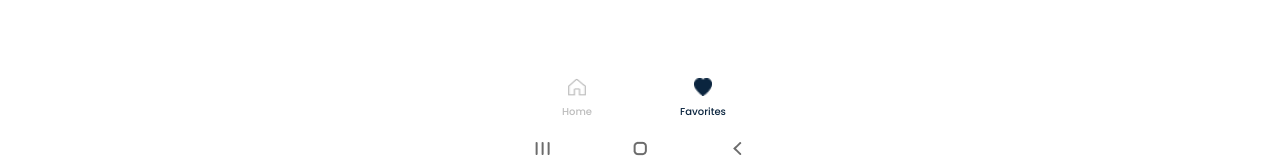
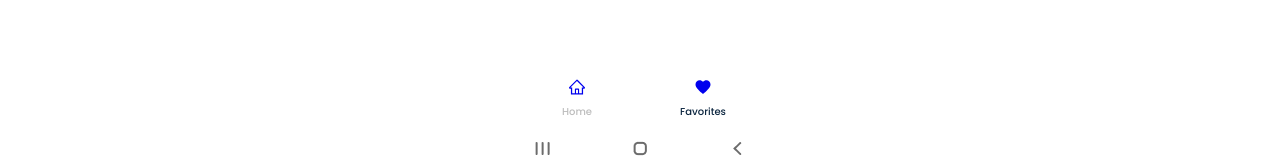
Before and after one commit to Tomislav-Busic/movie-app, a React (Create React App) app: page /favorites in a window 1280 px wide. Shown: the part 632-797 px from the top of the page. Built offline with nearby package versions, Linux system fonts and the light colour scheme.

Commit message:
navbar icons

```diff
--- a/src/layouts/navbar/Navbar.tsx
+++ b/src/layouts/navbar/Navbar.tsx
@@ -2,10 +2,8 @@ import { useEffect, useState } from "react";
 import { Link } from "react-router-dom";
 import { useLocation } from "react-router-dom";
 
-import homeB from "../../assets/images/home-blue.png";
-import homeW from "../../assets/images/home-white.png";
-import favoritesB from "../../assets/images/favorites-blue.png";
-import favoritesW from "../../assets/images/favorites-white.png";
+import { AiFillHome, AiOutlineHome, } from "react-icons/ai";
+import { MdFavorite, MdOutlineFavoriteBorder } from "react-icons/md";
 
 import styled from "./navbar.module.scss";
 
@@ -26,7 +24,13 @@ export const Navbar = () => {
                     className={styled.frame}
                     onClick={() => setToogle(false)}
                 >
-                    <img src={toogle ? homeW : homeB} alt="home" />
+                    {
+                        toogle ?
+                            <AiOutlineHome className={styled.icon} />
+                            :
+                            <AiFillHome className={styled.icon} />
+                    }
+
                     <p className={toogle ? styled.active : ""}>Home</p>
                 </Link>
                 <Link
@@ -34,7 +38,12 @@ export const Navbar = () => {
                     className={styled.frame}
                     onClick={() => setToogle(true)}
                 >
-                    <img src={toogle ? favoritesB : favoritesW} alt="favorites" />
+                    {
+                        toogle ?
+                            <MdFavorite className={styled.icon} />
+                            :
+                            <MdOutlineFavoriteBorder className={styled.icon} />
+                    }
                     <p className={toogle ? "" : styled.active}>Favorites</p>
                 </Link>
             </div>
--- a/src/layouts/navbar/navbar.module.scss
+++ b/src/layouts/navbar/navbar.module.scss
@@ -21,9 +21,13 @@
             text-decoration: none;
             gap: 10px;
 
-            img {
+            .icon {
                 width: 18px;
                 height: 18px;
+
+                &.gray {
+                    fill: $gray;
+                }
             }
 
             p {
```
